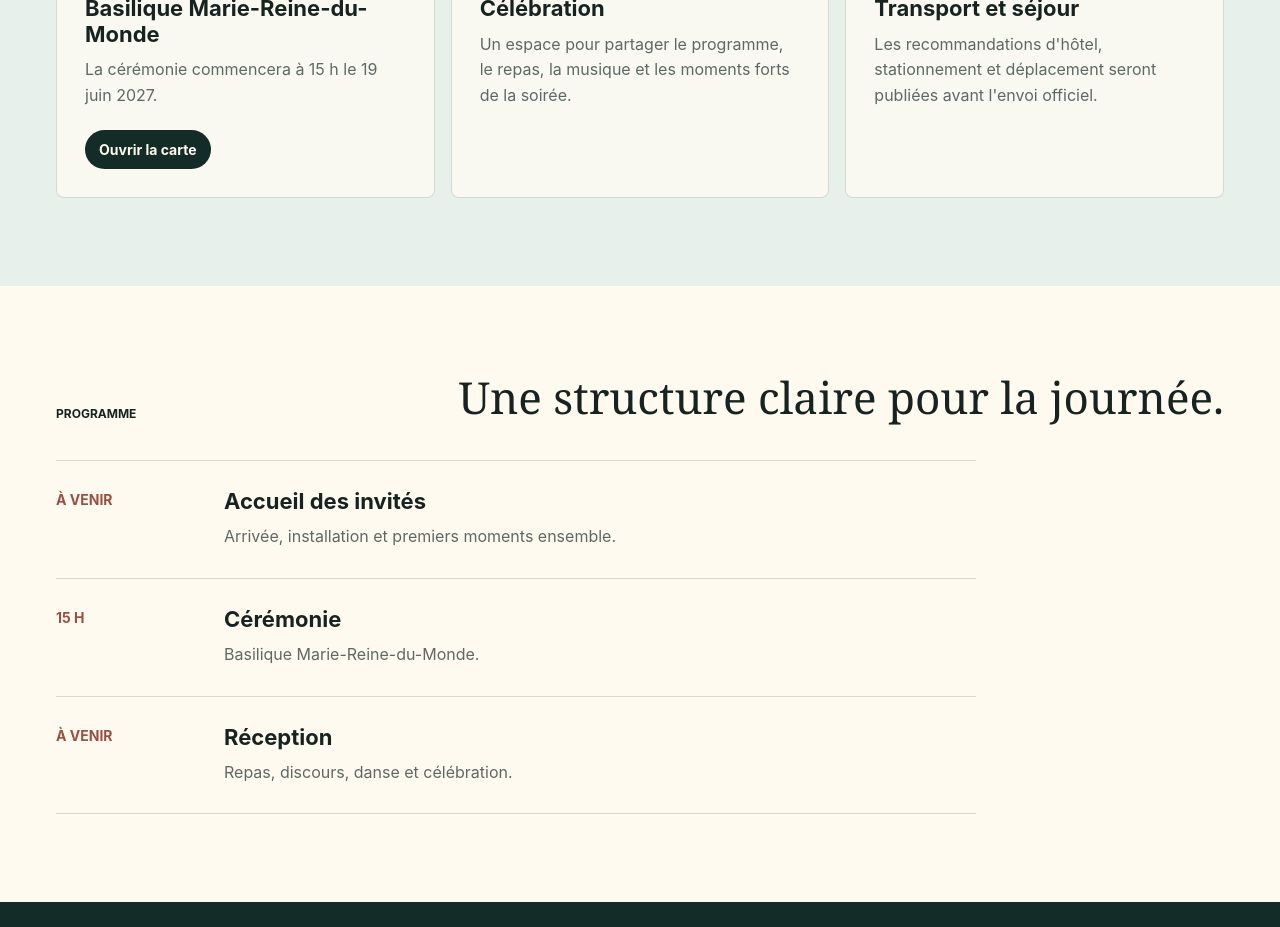
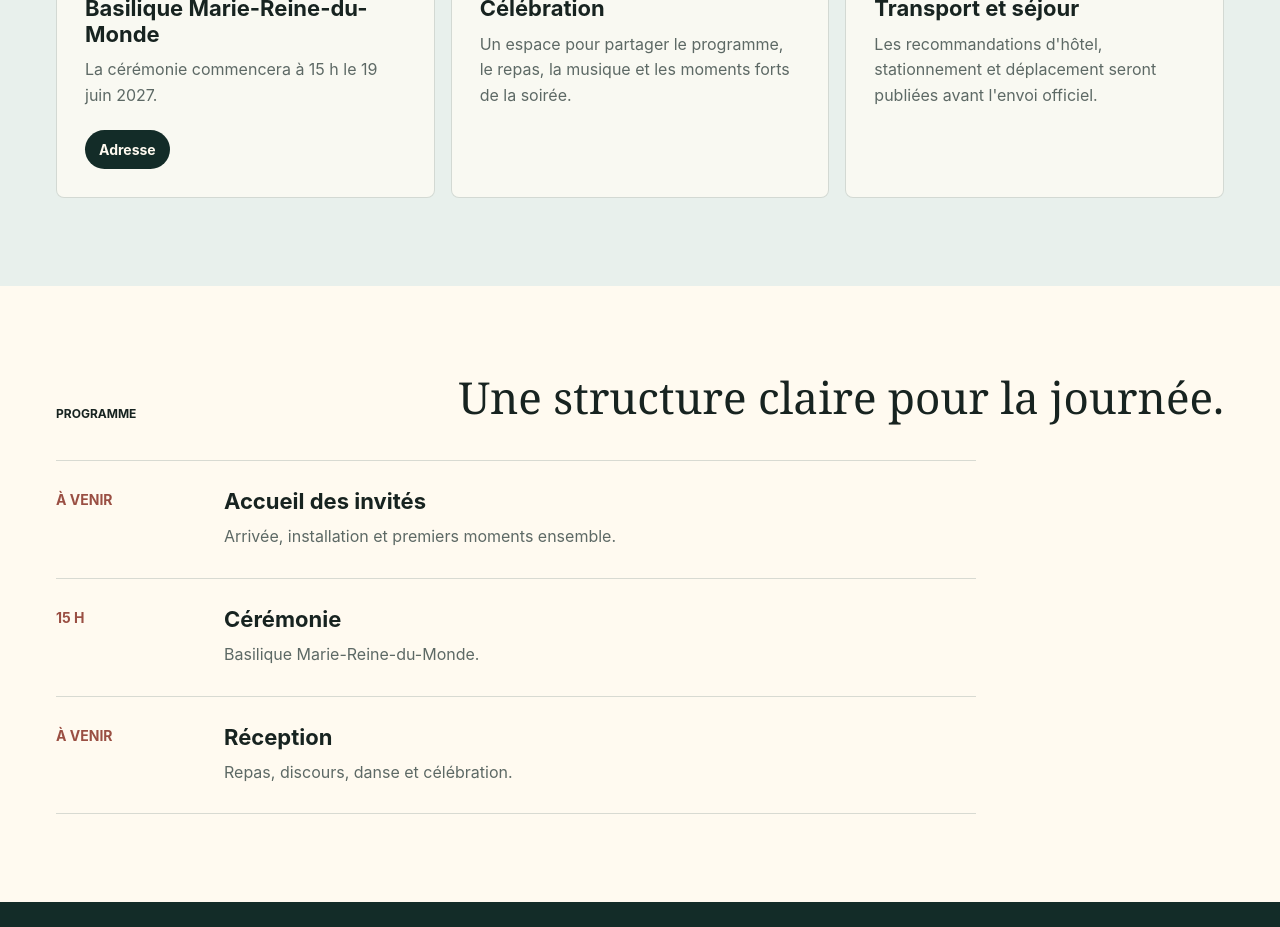
Before and after one commit to p-staub-o/mariage, a React (Vite) app: page / in a window 1280 px wide. Shown: the part 1380-2307 px from the top of the page. Built offline with nearby package versions, Linux system fonts and the light colour scheme.

Commit message:
fix: rename map action to address

```diff
--- a/src/content.ts
+++ b/src/content.ts
@@ -18,7 +18,7 @@ export const content = {
     note: "Invitation officielle et détails de la réception à venir.",
     calendarFile: 'philippe-sofia-save-the-date.ics',
     calendarText: 'Ajouter au calendrier',
-    mapText: 'Ouvrir la carte',
+    mapText: 'Adresse',
     facts: [
       {
         label: 'Ville',
@@ -49,7 +49,7 @@ export const content = {
         title: 'Basilique Marie-Reine-du-Monde',
         description: 'La cérémonie commencera à 15 h le 19 juin 2027.',
         linkHref: 'https://maps.app.goo.gl/siPaPTSHrXeAVTsXA',
-        linkText: 'Ouvrir la carte',
+        linkText: 'Adresse',
       },
       {
         kicker: 'Réception',
```
